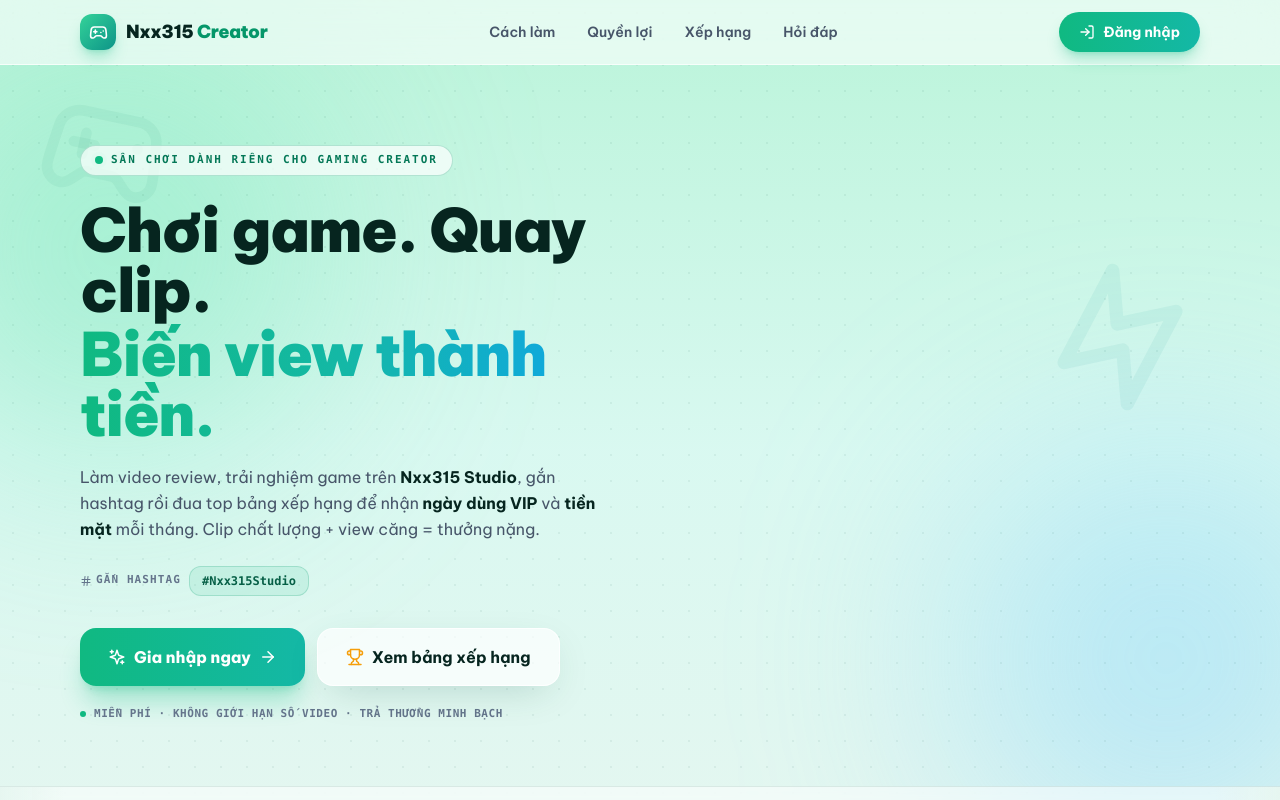
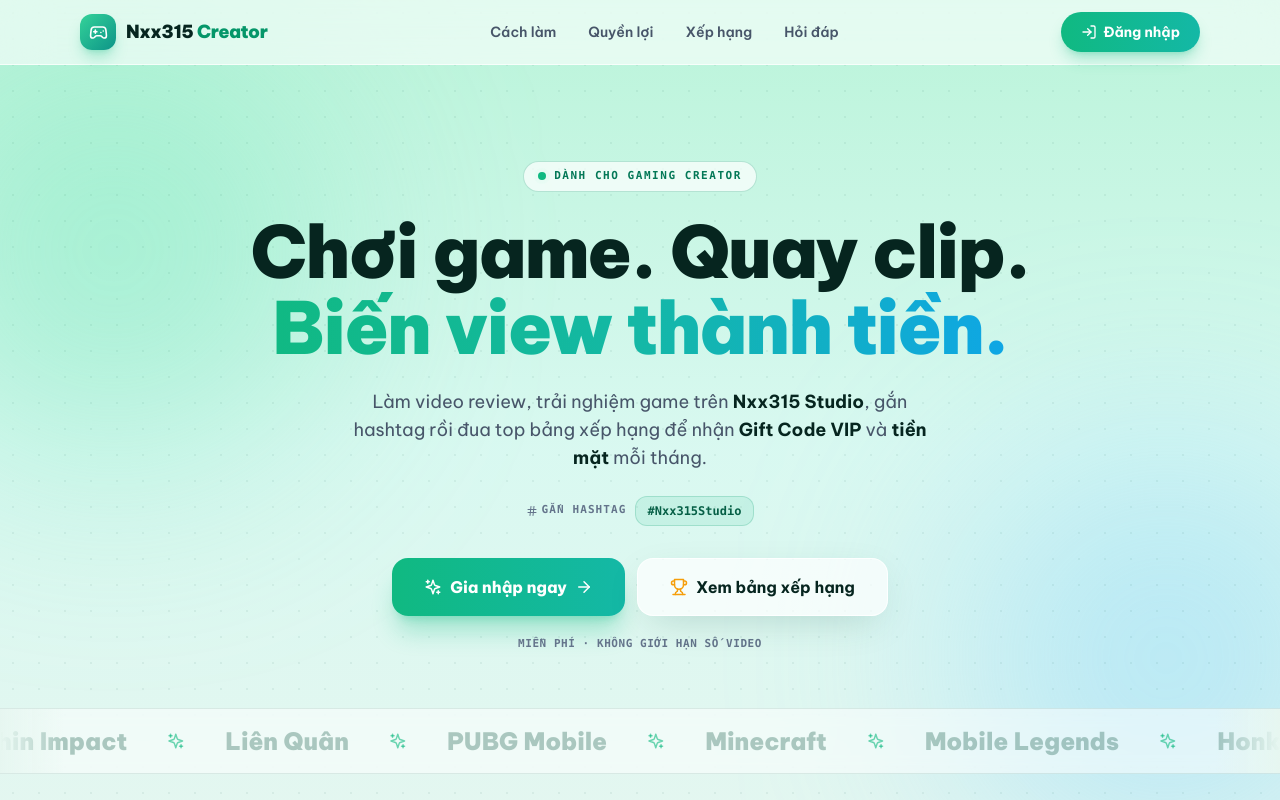
Before and after one commit to nxx1437-creator/creator.nxx315, a React (Vite) app: page / in a window 1280 px wide. Shown: the top 800 px of the page. Built offline with nearby package versions, Linux system fonts and the light colour scheme; no server answers.

Commit message:
Update Landing.jsx

```diff
--- a/src/pages/Landing.jsx
+++ b/src/pages/Landing.jsx
@@ -1,9 +1,6 @@
 import React, { useEffect, useState } from "react";
 import { Link } from "react-router-dom";
-import {
-  LogIn, ArrowRight, Sparkles, Users, Film, Coins, Eye, Heart, MessageCircle,
-  Gift, Play, ShieldCheck, Trophy, Hash, Gamepad2, Zap, Crown,
-} from "lucide-react";
+import { LogIn, ArrowRight, Sparkles, Users, Film, Coins, Trophy, Hash } from "lucide-react";
 import { supabase } from "../lib/supabaseClient.js";
 import { Logo, fmtNum, INK, GLASS, GRAD_TEXT } from "../components/landing/ui.jsx";
 import HowItWorks from "../components/landing/HowItWorks.jsx";
@@ -48,7 +45,7 @@ function Header() {
   ];
   return (
     <header className="sticky top-0 z-40 border-b border-white/70 bg-white/60 backdrop-blur-xl">
-      <div className="mx-auto flex max-w-6xl items-center justify-between px-4 py-3">
+      <div className="mx-auto flex max-w-6xl items-center justify-between gap-3 px-4 py-3">
         <Link to="/"><Logo /></Link>
         <nav className="hidden items-center gap-8 text-sm font-semibold text-slate-600 md:flex">
           {links.map(([href, label]) => (
@@ -57,7 +54,7 @@ function Header() {
         </nav>
         <Link
           to="/login"
-          className="flex items-center gap-2 rounded-full bg-gradient-to-r from-emerald-500 to-teal-500 px-5 py-2.5 text-sm font-bold text-white shadow-lg shadow-emerald-500/30 transition hover:-translate-y-0.5 hover:shadow-emerald-500/50"
+          className="flex shrink-0 items-center gap-1.5 whitespace-nowrap rounded-full bg-gradient-to-r from-emerald-500 to-teal-500 px-4 py-2 text-sm font-bold sm:px-5 sm:py-2.5 text-white shadow-lg shadow-emerald-500/30 transition hover:-translate-y-0.5 hover:shadow-emerald-500/50"
         >
           <LogIn size={16} /> Đăng nhập
         </Link>
@@ -70,33 +67,30 @@ function Header() {
 function Hero({ hashtags }) {
   const tags = String(hashtags || "").split(/[\s,]+/).filter(Boolean);
   return (
-    <section className="relative mx-auto grid max-w-6xl items-center gap-12 px-4 pb-10 pt-10 md:grid-cols-2 md:gap-16 md:pt-20">
-      <Gamepad2 className="pointer-events-none absolute -left-6 top-6 h-32 w-32 rotate-12 text-emerald-700/[0.06]" />
-      <Zap className="pointer-events-none absolute right-4 top-48 h-40 w-40 -rotate-12 text-teal-600/[0.07]" />
-
-      <div className="nx-rise relative z-10 flex flex-col items-start">
-        <span className="inline-flex items-center gap-2 rounded-full border border-emerald-600/25 bg-white/70 px-3.5 py-1.5 font-mono text-[11px] font-bold uppercase tracking-[0.18em] text-emerald-700 backdrop-blur">
+    <section className="relative mx-auto max-w-4xl px-4 pb-8 pt-10 md:pt-24 md:text-center">
+      <div className="nx-rise relative z-10 flex flex-col items-start md:items-center">
+        <span className="inline-flex items-center gap-2 rounded-full border border-emerald-600/25 bg-white/70 px-3.5 py-1.5 font-mono text-[11px] font-bold uppercase tracking-[0.14em] text-emerald-700 backdrop-blur">
           <span className="relative flex h-2 w-2">
             <span className="absolute inline-flex h-full w-full animate-ping rounded-full bg-emerald-400 opacity-75" />
             <span className="relative inline-flex h-2 w-2 rounded-full bg-emerald-500" />
           </span>
-          Sân chơi dành riêng cho Gaming Creator
+          Dành cho Gaming Creator
         </span>
 
-        <h1 className={`mt-6 text-[2.7rem] font-black leading-[1.05] tracking-tight sm:text-6xl ${INK}`}>
-          Chơi game. Quay clip.
-          <span className={`mt-1 block ${GRAD_TEXT}`}>Biến view thành tiền.</span>
+        <h1 className={`mt-6 text-[2.4rem] font-black leading-[1.08] tracking-tight sm:text-6xl md:text-7xl ${INK}`}>
+          <span className="block">Chơi game. Quay clip.</span>
+          <span className={`mt-1 block text-balance ${GRAD_TEXT}`}>Biến view thành tiền.</span>
         </h1>
 
-        <p className="mt-5 max-w-xl text-base leading-relaxed text-slate-600">
+        <p className="mt-6 max-w-xl text-base leading-relaxed text-slate-600 md:text-lg">
           Làm video review, trải nghiệm game trên <strong className={INK}>Nxx315 Studio</strong>, gắn hashtag
-          rồi đua top bảng xếp hạng để nhận <strong className={INK}>ngày dùng VIP</strong> và{" "}
-          <strong className={INK}>tiền mặt</strong> mỗi tháng. Clip chất lượng + view căng = thưởng nặng.
+          rồi đua top bảng xếp hạng để nhận <strong className={INK}>Gift Code VIP</strong> và{" "}
+          <strong className={INK}>tiền mặt</strong> mỗi tháng.
         </p>
 
         {tags.length > 0 && (
-          <div className="mt-6 flex flex-wrap items-center gap-2">
-            <span className="flex w-full items-center gap-1 font-mono text-[11px] font-bold uppercase tracking-widest text-slate-500 sm:w-auto">
+          <div className="mt-6 flex flex-wrap items-center gap-2 md:justify-center">
+            <span className="flex items-center gap-1 font-mono text-[11px] font-bold uppercase tracking-widest text-slate-500">
               <Hash size={12} /> Gắn hashtag
             </span>
             {tags.map((t) => (
@@ -110,27 +104,23 @@ function Hero({ hashtags }) {
         <div className="mt-8 flex w-full flex-col gap-3 sm:w-auto sm:flex-row">
           <Link
             to="/login"
-            className="group flex items-center justify-center gap-2 rounded-2xl bg-gradient-to-r from-emerald-500 to-teal-500 px-7 py-4 text-base font-extrabold text-white shadow-xl shadow-emerald-500/30 transition hover:-translate-y-0.5 hover:shadow-emerald-500/50"
+            className="group flex items-center justify-center gap-2 rounded-2xl bg-gradient-to-r from-emerald-500 to-teal-500 px-8 py-4 text-base font-extrabold text-white shadow-xl shadow-emerald-500/30 transition hover:-translate-y-0.5 hover:shadow-emerald-500/50"
           >
             <Sparkles size={18} /> Gia nhập ngay
             <ArrowRight size={18} className="transition-transform group-hover:translate-x-1" />
           </Link>
           <a
             href="#ranking"
-            className={`${GLASS} flex items-center justify-center gap-2 rounded-2xl px-7 py-4 text-base font-bold ${INK} transition hover:-translate-y-0.5`}
+            className={`${GLASS} flex items-center justify-center gap-2 rounded-2xl px-8 py-4 text-base font-bold ${INK} transition hover:-translate-y-0.5`}
           >
             <Trophy size={18} className="text-amber-500" /> Xem bảng xếp hạng
           </a>
         </div>
 
-        <p className="mt-5 flex items-center gap-2 font-mono text-[11px] font-semibold uppercase tracking-wider text-slate-500">
-          <span className="h-1.5 w-1.5 rounded-full bg-emerald-500" />
-          Miễn phí · Không giới hạn số video · Trả thưởng minh bạch
+        <p className="mt-5 font-mono text-[11px] font-semibold uppercase tracking-wider text-slate-500">
+          Miễn phí · Không giới hạn số video
         </p>
       </div>
-
-      {/* ĐÃ XÓA TICKETMOCK Ở ĐÂY */}
-
     </section>
   );
 }
@@ -185,6 +175,7 @@ export default function Landing() {
     <div className="relative min-h-screen overflow-x-hidden bg-[#e6f6f0] font-sans text-slate-800 selection:bg-emerald-300/50">
       <style>{CSS}</style>
 
+      {/* nền mint gradient + chấm lưới */}
       <div className="pointer-events-none absolute inset-0 overflow-hidden">
         <div className="absolute inset-x-0 top-0 h-[900px] bg-gradient-to-b from-emerald-200/70 via-teal-100/50 to-transparent" />
         <div className="absolute -left-24 top-10 h-[420px] w-[420px] rounded-full bg-emerald-300/40 blur-[110px]" />
@@ -209,4 +200,4 @@ export default function Landing() {
       <Footer />
     </div>
   );
-     }
+    }
```
